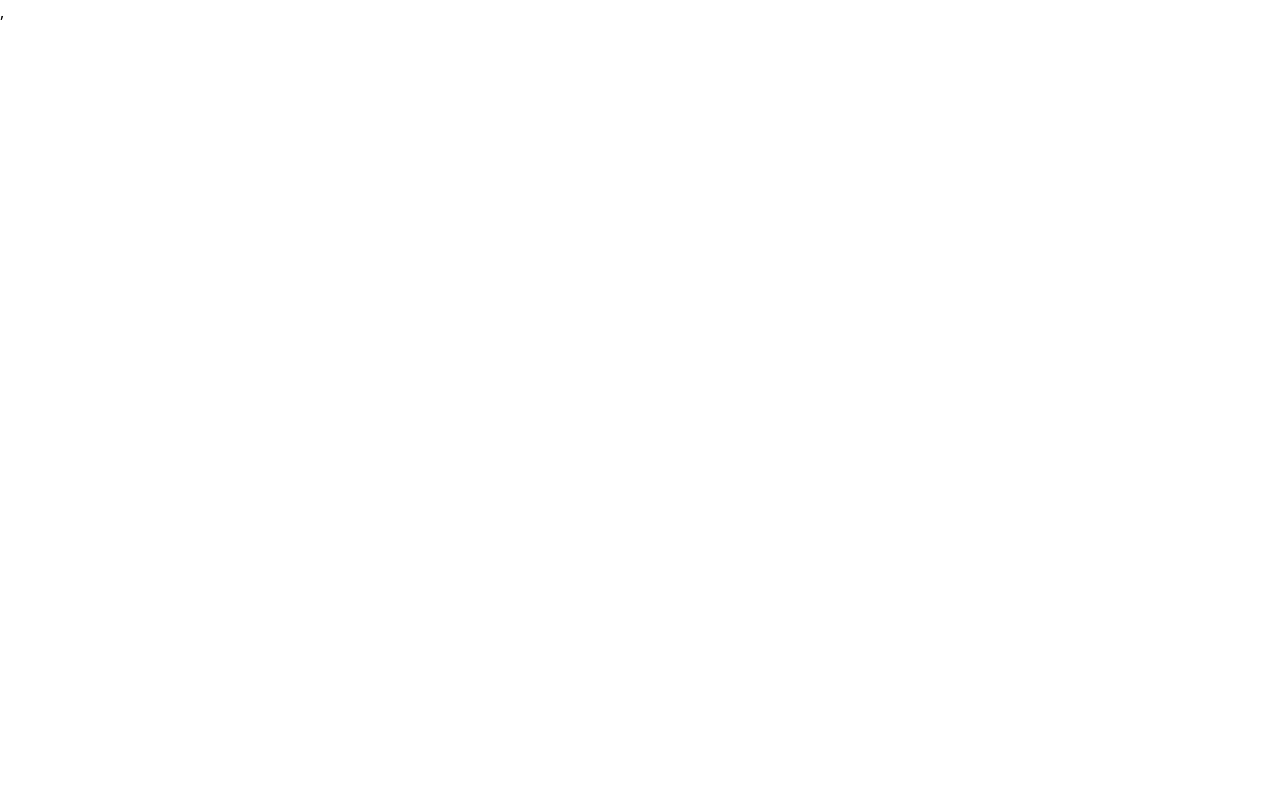
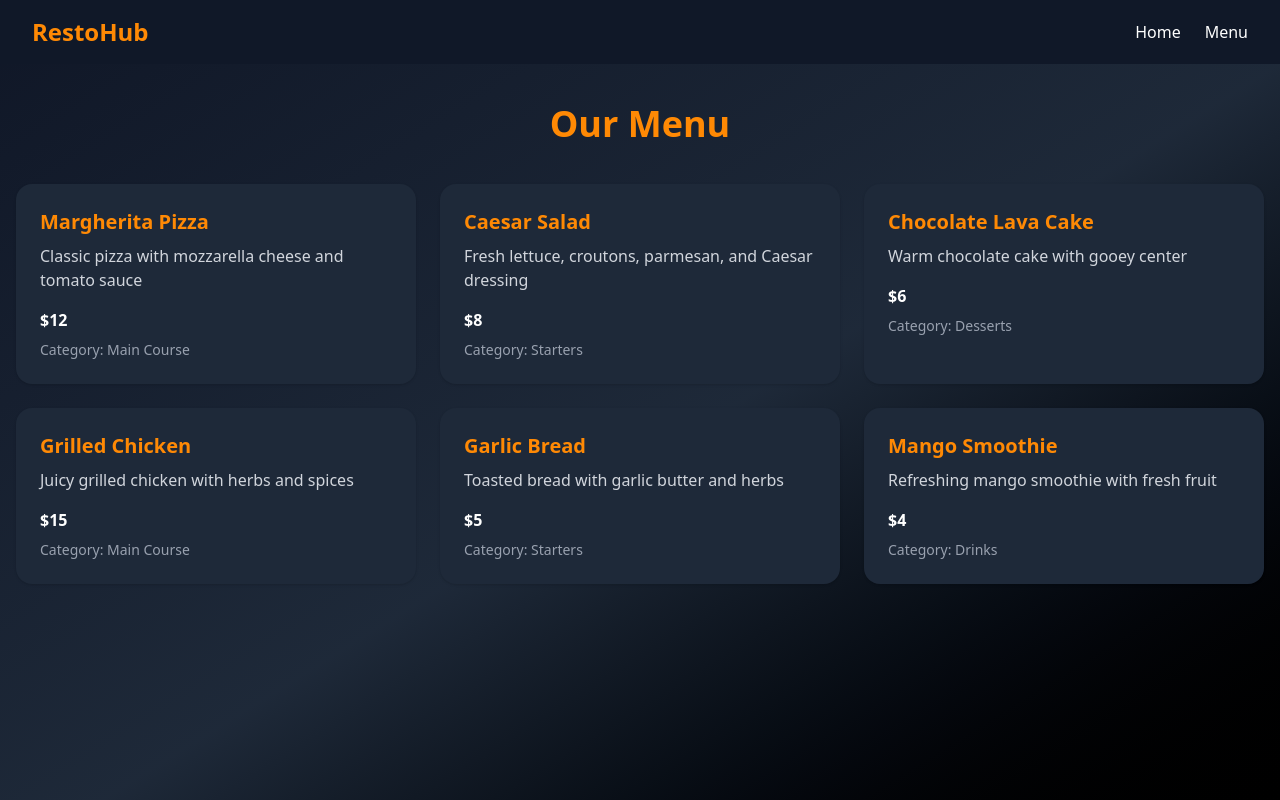
Before and after one commit to Code-with-Dinesh/Restro, a React app in the folder Frontend/: page /menu in a window 1280 px wide. Before the commit this address had no page. Shown: the top 800 px of the page. Built offline with nearby package versions, Linux system fonts and the light colour scheme; the HTML template or start-up script is replaced by a standard one.

Commit message:
feat: add admin and main layouts with routing; implement dashboard, home, menu, and sidebar components

```diff
--- a/Frontend/src/App.jsx
+++ b/Frontend/src/App.jsx
@@ -2,16 +2,30 @@ import React from 'react'
 import Signup from './pages/Signup'
 import Login from './pages/Login'
 import { Route, Routes } from 'react-router-dom'
+import MainLayout from "./Layout/Mainlayout"
+import Home from './pages/Home'
+import Menu from './pages/Menu'
+import AdminLayout from './Layout/Adminlayout'
+import Dashboard from './pages/Dashboard'
 
 const App = () => {
+  const role = "admin"
   return (
-    <div className=''>
-      <Routes>
-       <Route path="/login" element={<Login/>}/>
-       <Route path="/register" element={<Signup/>}/>
-      </Routes>
+    <Routes>
 
-    </div>
+      <Route path="/admin" element={<AdminLayout role={role}/>}>
+         <Route index element={<Dashboard/>}/>
+      </Route>
+      {/* Routes without MainLayout */}
+      <Route path="/login" element={<Login />} />
+      <Route path="/register" element={<Signup />} />
+
+      {/* Routes with MainLayout */}
+      <Route path="/" element={<MainLayout />}>
+        <Route index element={<Home />} />
+        <Route path="menu" element={<Menu />} />
+      </Route>
+    </Routes>
   )
 }
 
--- /dev/null
+++ b/Frontend/src/Layout/Adminlayout.jsx
@@ -0,0 +1,21 @@
+import React from "react";
+import { Outlet } from "react-router-dom";
+import Sidebar from "../components/Sidebar";
+import Footer from "../components/Footer";
+
+export default function AdminLayout({ role }) {
+  return (
+    <div className="flex min-h-screen bg-gray-800 text-white">
+      {/* Sidebar */}
+      <Sidebar role={role} />
+
+      {/* Main content */}
+      <div className="flex-1 flex flex-col">
+        <div className="flex-1 p-6">
+          <Outlet />
+        </div>
+        <Footer />
+      </div>
+    </div>
+  );
+}
--- /dev/null
+++ b/Frontend/src/Layout/Mainlayout.jsx
@@ -0,0 +1,16 @@
+import React from "react";
+import { Outlet } from "react-router-dom";
+import Navbar from "../components/Navbar"
+import Footer from "../components/Footer";
+
+export default function MainLayout() {
+  return (
+    <div className="flex flex-col min-h-screen bg-gradient-to-br from-gray-900 via-gray-800 to-black text-white">
+      <Navbar />
+      <main className="flex-1">
+        <Outlet />
+      </main>
+      <Footer />
+    </div>
+  );
+}
--- /dev/null
+++ b/Frontend/src/components/Footer.jsx
@@ -0,0 +1,9 @@
+import React from "react";
+
+export default function Footer() {
+  return (
+    <footer className="bg-gray-900 text-gray-400 text-center py-4 mt-8">
+      &copy; {new Date().getFullYear()} RestoHub. All rights reserved.
+    </footer>
+  );
+}
--- /dev/null
+++ b/Frontend/src/components/Navbar.jsx
@@ -0,0 +1,62 @@
+import React, { useState } from "react";
+import { Link } from "react-router-dom";
+
+export default function Navbar() {
+  const [open, setOpen] = useState(false);
+
+  return (
+    <nav className="bg-gray-900 text-white shadow-md">
+      <div className="max-w-7xl mx-auto px-4 sm:px-6 lg:px-8 flex justify-between items-center h-16">
+        <div className="flex items-center space-x-4">
+          <Link to="/" className="text-2xl font-bold text-orange-400">
+            RestoHub
+          </Link>
+        </div>
+
+        {/* Desktop Menu */}
+        <div className="hidden md:flex space-x-6">
+          <Link to="/" className="hover:text-orange-400">Home</Link>
+          <Link to="/menu" className="hover:text-orange-400">Menu</Link>
+
+        </div>
+
+        {/* Mobile Menu Button */}
+        <div className="md:hidden">
+          <button onClick={() => setOpen(!open)}>
+            <svg
+              className="w-6 h-6"
+              fill="none"
+              stroke="currentColor"
+              viewBox="0 0 24 24"
+            >
+              {open ? (
+                <path
+                  strokeLinecap="round"
+                  strokeLinejoin="round"
+                  strokeWidth={2}
+                  d="M6 18L18 6M6 6l12 12"
+                />
+              ) : (
+                <path
+                  strokeLinecap="round"
+                  strokeLinejoin="round"
+                  strokeWidth={2}
+                  d="M4 6h16M4 12h16M4 18h16"
+                />
+              )}
+            </svg>
+          </button>
+        </div>
+      </div>
+
+      {/* Mobile Menu */}
+      {open && (
+        <div className="md:hidden px-4 pt-2 pb-4 space-y-1 bg-gray-800">
+          <Link to="/" className="block hover:text-orange-400">Home</Link>
+          <Link to="/menu" className="block hover:text-orange-400">Menu</Link>
+          <Link to="/register" className="block hover:text-orange-400">Sign Up</Link>
+        </div>
+      )}
+    </nav>
+  );
+}
--- /dev/null
+++ b/Frontend/src/components/Sidebar.jsx
@@ -0,0 +1,41 @@
+import React from 'react'
+import { NavLink } from 'react-router-dom'
+const Sidebar = ({role}) => {
+    const adminLinks = [
+    {name:"Dashboard",path:"/admin/dashboard"},
+    {name:"Users" ,path:"/admin/users"},
+    { name: "Restaurant Items", path: "/admin/restaurant-items" },
+    { name: "Orders", path: "/admin/orders" },
+    ]
+    const userLinks = [
+    { name: "Dashboard", path: "/user/dashboard" },
+    { name: "My Orders", path: "/user/orders" },
+    { name: "Settings", path: "/user/settings" },
+    ]
+
+    const links = role === 'admin'?adminLinks:userLinks;
+ return (
+    <aside className="w-64 bg-gray-900 text-white min-h-screen flex flex-col">
+      <div className="p-6 text-2xl font-bold text-orange-400">
+        {role === "admin" ? "Admin Panel" : "User Panel"}
+      </div>
+      <nav className="flex-1">
+        {links.map((link) => (
+          <NavLink
+            key={link.path}
+            to={link.path}
+            className={({ isActive }) =>
+              `block px-6 py-3 hover:bg-gray-800 ${
+                isActive ? "bg-gray-800 text-orange-400 font-semibold" : ""
+              }`
+            }
+          >
+            {link.name}
+          </NavLink>
+        ))}
+      </nav>
+    </aside>
+  );
+}
+
+export default Sidebar
--- /dev/null
+++ b/Frontend/src/pages/Dashboard.jsx
@@ -0,0 +1,10 @@
+import React from "react";
+
+export default function Dashboard() {
+  return (
+    <div>
+      <h1 className="text-3xl font-bold text-orange-400 mb-4">Dashboard</h1>
+      <p className="text-gray-300">Welcome to the admin dashboard!</p>
+    </div>
+  );
+}
--- /dev/null
+++ b/Frontend/src/pages/Home.jsx
@@ -0,0 +1,28 @@
+import React from "react";
+
+export default function Home() {
+  return (
+    <div className="max-w-7xl mx-auto p-6">
+      <h1 className="text-4xl font-bold text-orange-400 mb-6">Welcome to RestoHub</h1>
+      <p className="text-gray-300 mb-8">
+        Discover the best restaurants and order your favorite food online.
+      </p>
+
+      {/* Example Sections */}
+      <section className="grid md:grid-cols-3 gap-6">
+        <div className="bg-gray-800 p-6 rounded-2xl shadow hover:shadow-lg transition">
+          <h2 className="text-xl font-semibold text-orange-400 mb-2">Top Dishes</h2>
+          <p className="text-gray-400">Explore our top-rated dishes from local restaurants.</p>
+        </div>
+        <div className="bg-gray-800 p-6 rounded-2xl shadow hover:shadow-lg transition">
+          <h2 className="text-xl font-semibold text-orange-400 mb-2">Popular Restaurants</h2>
+          <p className="text-gray-400">Find the most loved restaurants near you.</p>
+        </div>
+        <div className="bg-gray-800 p-6 rounded-2xl shadow hover:shadow-lg transition">
+          <h2 className="text-xl font-semibold text-orange-400 mb-2">Exclusive Offers</h2>
+          <p className="text-gray-400">Grab exclusive discounts and special deals.</p>
+        </div>
+      </section>
+    </div>
+  );
+}
--- /dev/null
+++ b/Frontend/src/pages/Menu.jsx
@@ -0,0 +1,76 @@
+import React from "react";
+
+// Hardcoded Menu Data
+const menuData = [
+  {
+    id: 1,
+    name: "Margherita Pizza",
+    description: "Classic pizza with mozzarella cheese and tomato sauce",
+    price: 12,
+    category: "Main Course",
+  },
+  {
+    id: 2,
+    name: "Caesar Salad",
+    description: "Fresh lettuce, croutons, parmesan, and Caesar dressing",
+    price: 8,
+    category: "Starters",
+  },
+  {
+    id: 3,
+    name: "Chocolate Lava Cake",
+    description: "Warm chocolate cake with gooey center",
+    price: 6,
+    category: "Desserts",
+  },
+  {
+    id: 4,
+    name: "Grilled Chicken",
+    description: "Juicy grilled chicken with herbs and spices",
+    price: 15,
+    category: "Main Course",
+  },
+  {
+    id: 5,
+    name: "Garlic Bread",
+    description: "Toasted bread with garlic butter and herbs",
+    price: 5,
+    category: "Starters",
+  },
+  {
+    id: 6,
+    name: "Mango Smoothie",
+    description: "Refreshing mango smoothie with fresh fruit",
+    price: 4,
+    category: "Drinks",
+  },
+];
+
+export default function Menu() {
+  return (
+    <div className="min-h-screen bg-gradient-to-br from-gray-900 via-gray-800 to-black text-white py-10 px-4">
+      <h1 className="text-4xl font-bold text-orange-400 text-center mb-10">
+        Our Menu
+      </h1>
+
+      {/* Menu Grid */}
+      <div className="grid grid-cols-1 md:grid-cols-2 lg:grid-cols-3 gap-6 max-w-7xl mx-auto">
+        {menuData.map((item) => (
+          <div
+            key={item.id}
+            className="bg-gray-800 rounded-2xl p-6 shadow hover:shadow-lg transition"
+          >
+            <h2 className="text-xl font-semibold text-orange-400 mb-2">
+              {item.name}
+            </h2>
+            <p className="text-gray-300 mb-4">{item.description}</p>
+            <p className="font-bold text-white">${item.price}</p>
+            <span className="text-sm text-gray-400 mt-2 block">
+              Category: {item.category}
+            </span>
+          </div>
+        ))}
+      </div>
+    </div>
+  );
+}
```
